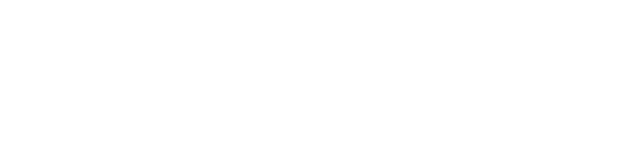
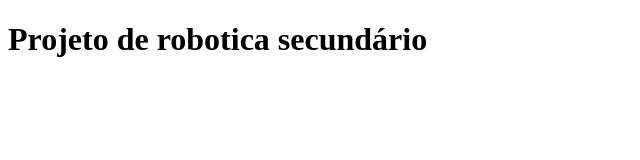
Before and after one commit to bigubigu2/robotica, a plain HTML site: page public_html/index.html in a window 1280 px wide. Shown: the whole page, without its empty margins (0-640 px from the left). Drawn offline with Linux system fonts and the light colour scheme.

Commit message:
alterei o arquivo para testar dois git bash

```diff
--- a/public_html/index.html
+++ b/public_html/index.html
@@ -6,6 +6,6 @@
     <title>Robotica Editada</title>
 </head>
 <body>
-
+    <h1>Projeto de robotica secundário</h1>
 </body>
 </html>
```
